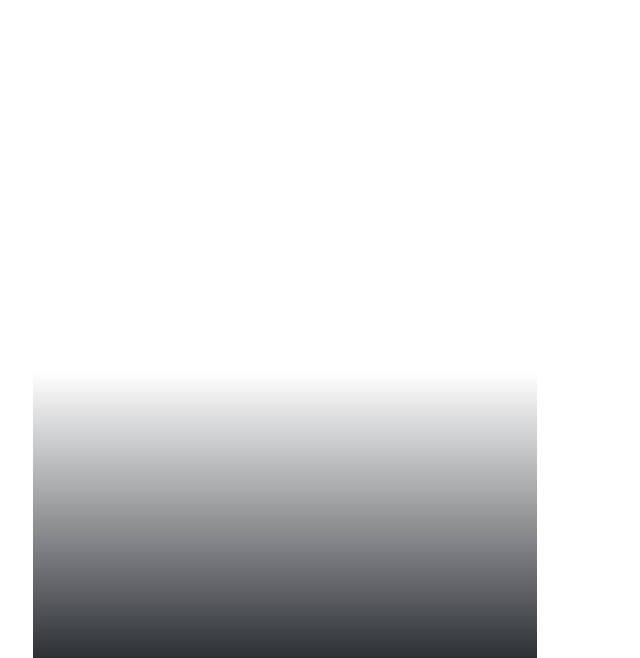
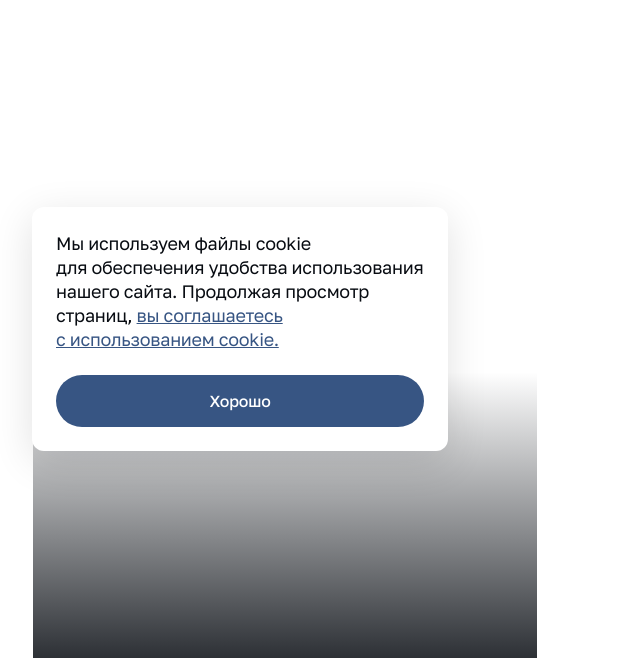
Before and after one commit to alixz777/krest, a PHP site: page / in a window 1280 px wide. Shown: the part 317-975 px from the top of the page, without its empty margins (0-640 px from the left). Run offline with PHP 8.4, Linux system fonts and the light colour scheme; data that the repository does not hold is empty.

Commit message:
Updated news.php

```diff
--- a/index.php
+++ b/index.php
@@ -21,6 +21,12 @@ $featuredArticles = getNewsList(null, 5, 0);
     <link rel="stylesheet" href="/styles/main.css">
 </head>
 <body>
+    <div class="cookie">
+        <p>Мы&nbsp;используем файлы cookie для&nbsp;обеспечения удобства использования нашего сайта. Продолжая просмотр страниц, <a href="#">вы&nbsp;соглашаетесь с&nbsp;использованием cookie.</a></p>
+        <button class="btn btn--blue">
+            <span>Хорошо</span>
+        </button>
+    </div>
     <header class="header">
         <div class="container">
             <a class="logo" href="index.php">
@@ -79,5 +85,15 @@ $featuredArticles = getNewsList(null, 5, 0);
             <p style="text-align: center; opacity: 0.8;">© 2025 Фонд помощи «Русский Крест»</p>
         </div>
     </footer>
+    <script>
+        const cookie = document.querySelector('.cookie');
+        const cookieBtn = document.querySelector('.cookie .btn');
+
+        if (cookieBtn) {
+            cookieBtn.addEventListener('click', () => {
+                cookie.remove();
+            });
+        }
+    </script>
 </body>
 </html>
```
Also changed, not shown: article.php (+16 -0 lines), news.php (+16 -0 lines).
